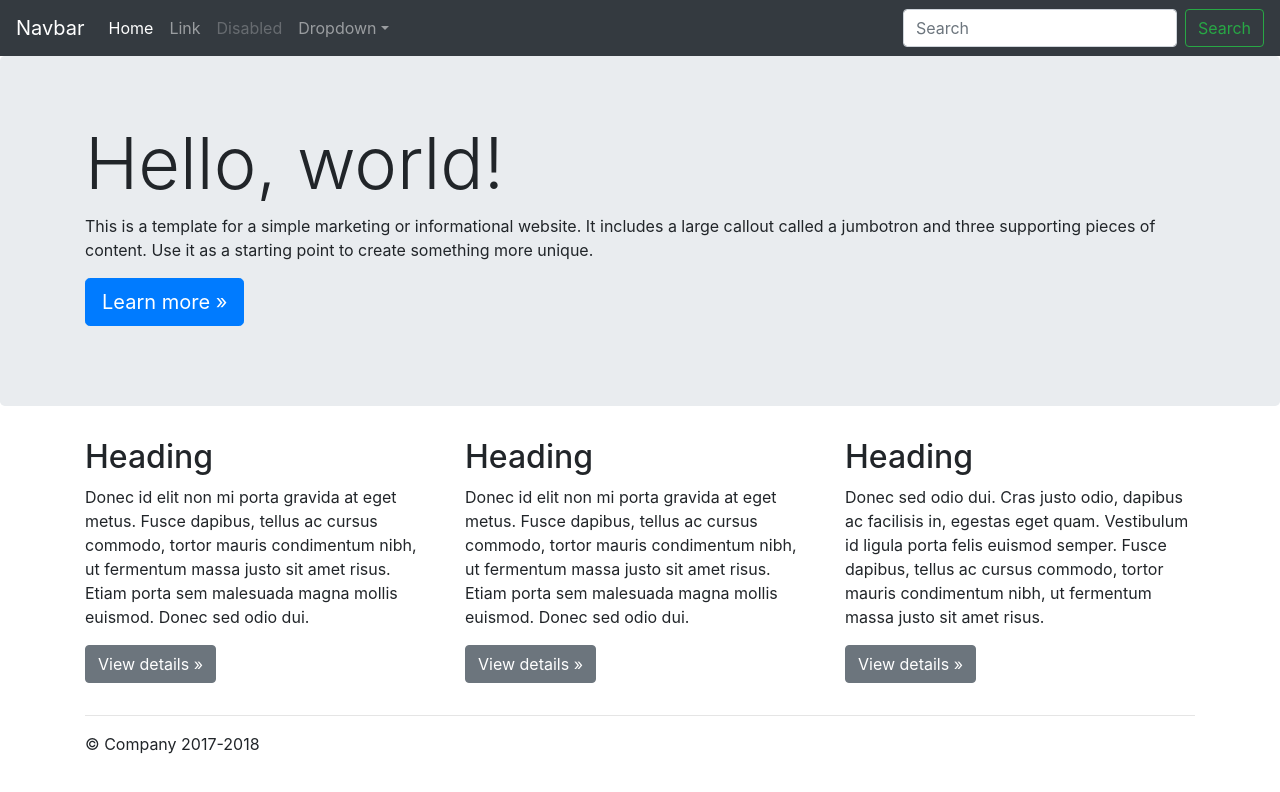
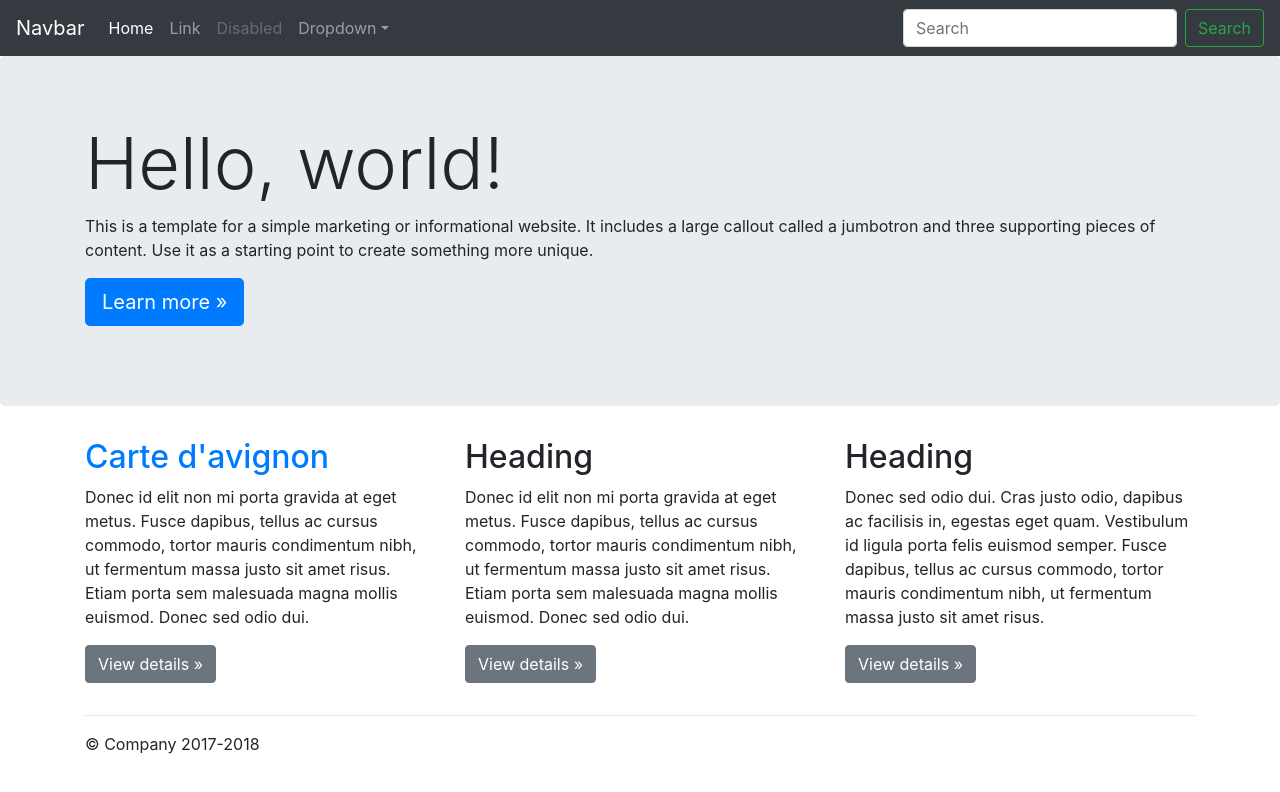
Before and after one commit to bodet/monsite, a plain HTML site: page index.html in a window 1280 px wide. Drawn offline with Linux system fonts and the light colour scheme.

Commit message:
Update index.html

```diff
--- a/index.html
+++ b/index.html
@@ -71,7 +71,7 @@ something more unique.</p>
         <!-- Example row of columns -->
         <div class="row">
           <div class="col-md-4">
-            <h2>Heading</h2>
+              <h2><a href="leaflet/carte1.htlm">Carte d'avignon</a></h2>
             <p>Donec id elit non mi porta gravida at eget metus. Fusce
 dapibus, tellus ac cursus commodo, tortor mauris condimentum nibh, ut
 fermentum massa justo sit amet risus. Etiam porta sem malesuada magna
```
